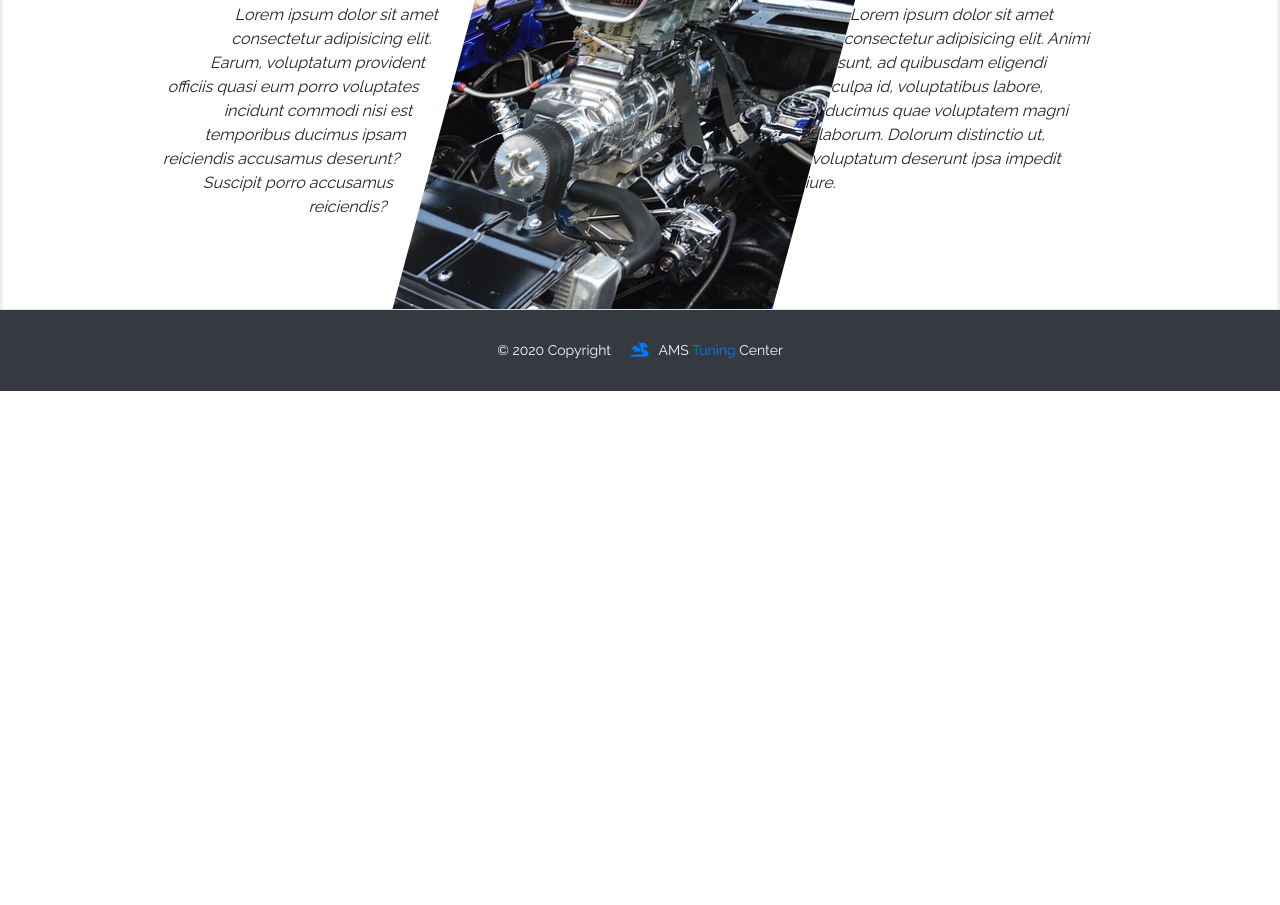
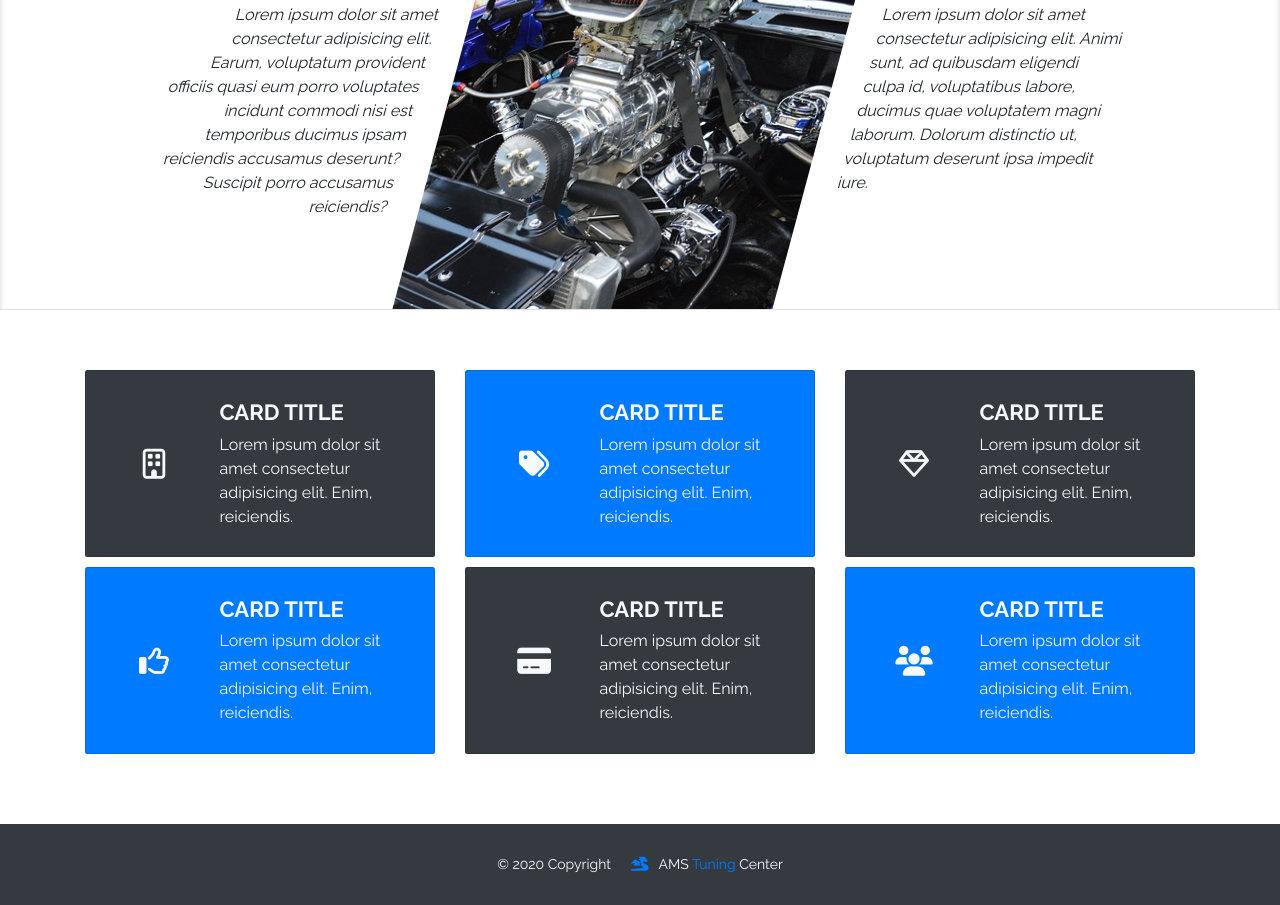
Before and after one commit to SzulcMarcin/project-website-car-tuning, a plain HTML site: page aboutus.html in a window 1280 px wide. Shown: the part 622-1527 px from the top of the page. Before the commit the page ends 1013 px from the top, so only its background shows below. Drawn offline with nearby package versions, Linux system fonts and the light colour scheme.

Commit message:
add section aboutus-bottom (with cards) to aboutus.html

```diff
--- a/aboutus.html
+++ b/aboutus.html
@@ -75,6 +75,109 @@
                 </div>
             </div>
         </section>
+        <section class="aboutus-bottom py-5">
+            <div class="container py-5 text-light">
+                <div class="row row-cols-md-2 row-cols-lg-3">
+                    <div class="col-md-6 col-lg-4">
+                        <div class="card p-4 mb-3 bg-dark">
+                            <div class="row no-gutters">
+                                <div class="col-4 d-flex justify-content-center align-items-center">
+                                    <i class="far fa-building"></i>
+                                </div>
+                                <div class="col-8">
+                                    <div class="card-body">
+                                        <h3 class="card-title">card title</h3>
+                                        <p class="card-text">Lorem ipsum dolor sit amet consectetur adipisicing elit.
+                                            Enim, reiciendis.</p>
+                                    </div>
+                                </div>
+                            </div>
+                        </div>
+                    </div>
+                    <div class="col-md-6 col-lg-4">
+                        <div class="card p-4 mb-3 bg-primary">
+                            <div class="row no-gutters">
+                                <div class="col-4 d-flex justify-content-center align-items-center">
+                                    <i class="fas fa-tags"></i>
+                                </div>
+                                <div class="col-8">
+                                    <div class="card-body">
+                                        <h3 class="card-title">card title</h3>
+                                        <p class="card-text">Lorem ipsum dolor sit amet consectetur adipisicing elit.
+                                            Enim, reiciendis.</p>
+                                    </div>
+                                </div>
+                            </div>
+                        </div>
+                    </div>
+                    <div class="col-md-6 col-lg-4">
+                        <div class="card p-4 mb-3 bg-dark">
+                            <div class="row no-gutters">
+                                <div class="col-4 d-flex justify-content-center align-items-center">
+                                    <i class="far fa-gem"></i>
+                                </div>
+                                <div class="col-8">
+                                    <div class="card-body">
+                                        <h3 class="card-title">card title</h3>
+                                        <p class="card-text">Lorem ipsum dolor sit amet consectetur adipisicing elit.
+                                            Enim, reiciendis.</p>
+                                    </div>
+                                </div>
+                            </div>
+                        </div>
+                    </div>
+                    <div class="col-md-6 col-lg-4">
+                        <div class="card p-4 mb-3 bg-primary">
+                            <div class="row no-gutters">
+                                <div class="col-4 d-flex justify-content-center align-items-center">
+                                    <i class="far fa-thumbs-up"></i>
+                                </div>
+                                <div class="col-8">
+                                    <div class="card-body">
+                                        <h3 class="card-title">card title</h3>
+                                        <p class="card-text">Lorem ipsum dolor sit amet consectetur adipisicing elit.
+                                            Enim, reiciendis.</p>
+                                    </div>
+                                </div>
+                            </div>
+                        </div>
+                    </div>
+                    <div class="col-md-6 col-lg-4">
+                        <div class="card p-4 mb-3 bg-dark">
+                            <div class="row no-gutters">
+                                <div class="col-4 d-flex justify-content-center align-items-center">
+                                    <i class="fas fa-credit-card"></i>
+                                </div>
+                                <div class="col-8">
+                                    <div class="card-body">
+                                        <h3 class="card-title">card title</h3>
+                                        <p class="card-text">Lorem ipsum dolor sit amet consectetur adipisicing elit.
+                                            Enim, reiciendis.</p>
+                                    </div>
+                                </div>
+                            </div>
+                        </div>
+                    </div>
+                    <div class="col-md-6 col-lg-4">
+                        <div class="card p-4 mb-3 bg-primary">
+                            <div class="row no-gutters">
+                                <div class="col-4 d-flex justify-content-center align-items-center">
+                                    <i class="fas fa-users"></i>
+                                </div>
+                                <div class="col-8">
+                                    <div class="card-body">
+                                        <h3 class="card-title">card title</h3>
+                                        <p class="card-text">Lorem ipsum dolor sit amet consectetur adipisicing elit.
+                                            Enim, reiciendis.</p>
+                                    </div>
+                                </div>
+                            </div>
+                        </div>
+                    </div>
+
+                </div>
+            </div>
+        </section>
     </main>
     <footer class="bg-dark text-light">
         <p class="py-5 px-3 mb-0 text-center">&copy; 2020 Copyright<i
--- a/css/style.css
+++ b/css/style.css
@@ -156,6 +156,20 @@ header {
     background-position: center;
 }
 
+.aboutus-bottom i {
+    font-size: 3rem;
+}
+
+.aboutus-bottom h3 {
+    font-size: 2.2rem;
+    font-weight: bold;
+    text-transform: uppercase;
+}
+
+
+
+
+
 /* footer */
 footer {
     font-size: 1.4rem;
@@ -180,7 +194,7 @@ footer {
         text-align: right;
     }
     .aboutus-text-right {
-        padding-right: 2em;
+        padding-left: 2em;
         text-align: left;
     }
 
```
